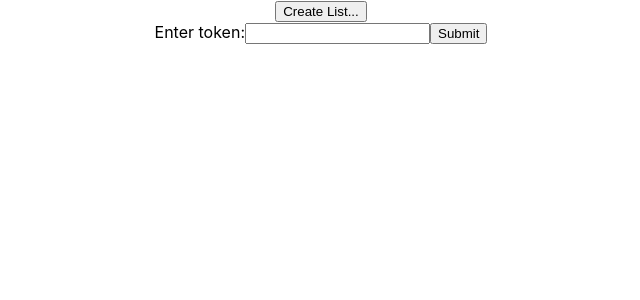
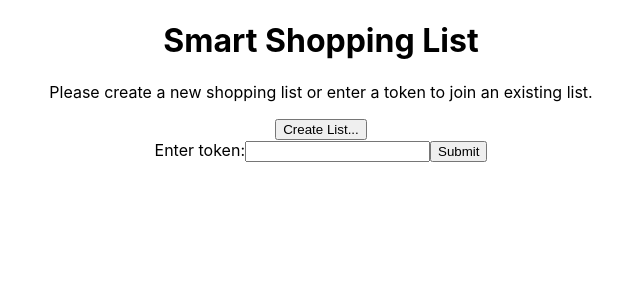
Before and after one commit to the-collab-lab/tcl-27-smart-shopping-list, a React (Create React App) app: page / in a window 1280 px wide. Shown: the top 300 px of the page, without its empty margins (319-959 px from the left). Built offline with nearby package versions, Linux system fonts and the light colour scheme; no server answers; the database is empty.

Commit message:
Co-authored-by: Dani Poplin <danih37@gmail.com>
Add a welcome message to the home screen; trim token value of extra spaces.

```diff
--- a/src/components/containers/Home.js
+++ b/src/components/containers/Home.js
@@ -30,7 +30,7 @@ class Home extends Component {
 
   handleChange = (e) => {
     this.setState({
-      token: e.target.value,
+      token: e.target.value.trim(),
     });
   };
 
@@ -50,6 +50,11 @@ class Home extends Component {
   render() {
     return (
       <div>
+        <h1>Smart Shopping List</h1>
+        <p>
+          Please create a new shopping list or enter a token to join an existing
+          list.
+        </p>
         <button onClick={this.props.handleClick}>Create List...</button>
         <br />
         <label htmlFor="token">Enter token:</label>
```
